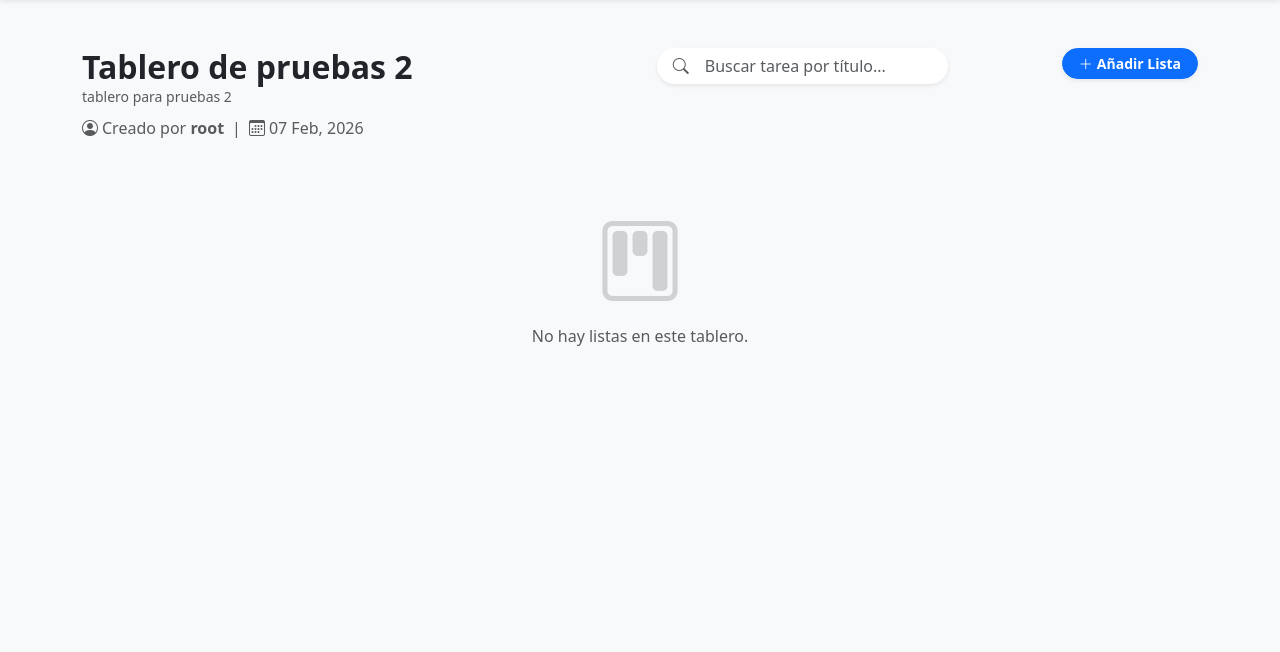
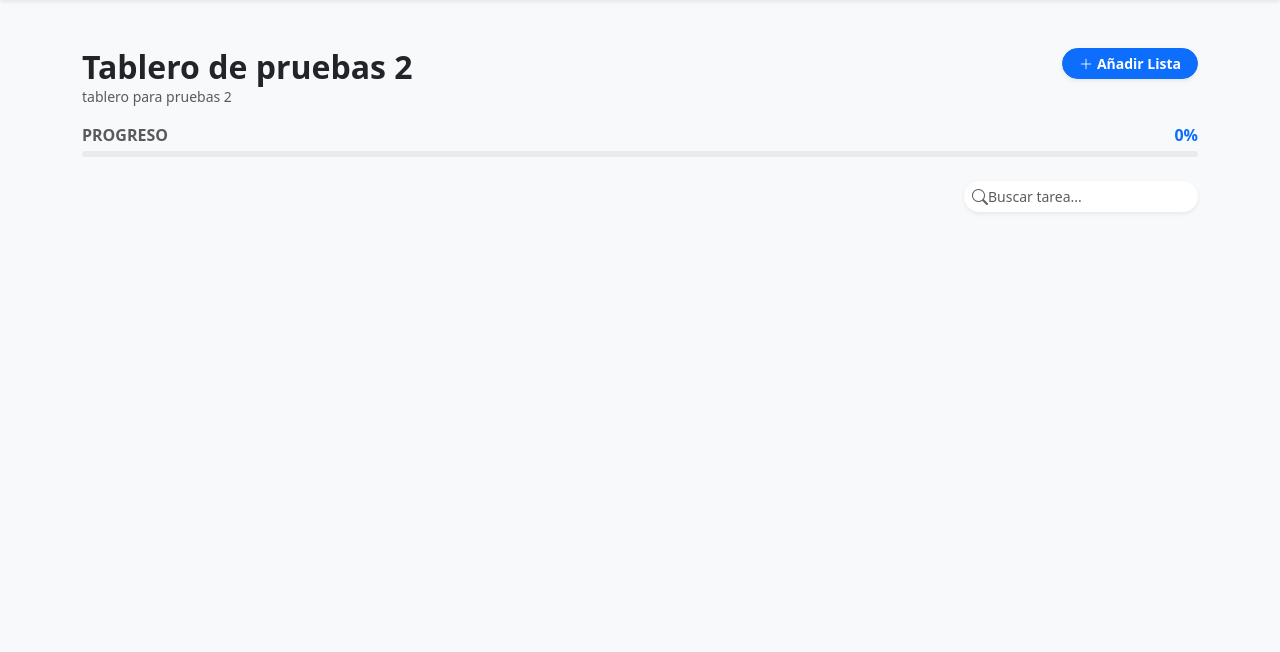
Before and after one commit to dclair/task_master, a Django app: page /boards/2/ in a window 1280 px wide. Shown: the part 78-730 px from the top of the page. Run offline with Django 4.2, Linux system fonts and the light colour scheme; a user stored in the database is signed in; data comes from the database, SQL or seed files in the repository; both versions use the stored data as it was after the commit.

Commit message:
Añadida BARRA DE PROGRESO general. Se actualiza automaticamente segun van pasando las tareas a completadas

```diff
--- a/boards/views.py
+++ b/boards/views.py
@@ -64,7 +64,6 @@ class BoardDetailView(LoginRequiredMixin, DetailView):
 
     def get_object(self, queryset=None):
         board = super().get_object(queryset)
-        # Verificación de propiedad: si no es el dueño, fuera.
         if board.owner != self.request.user:
             raise PermissionDenied
         return board
@@ -73,27 +72,49 @@ class BoardDetailView(LoginRequiredMixin, DetailView):
         context = super().get_context_data(**kwargs)
         board = self.get_object()
 
-        # 1. Detectamos si hay un filtro de etiqueta activo
+        # --- 1. LÓGICA DE FILTRADO Y DEFINICIÓN DE LISTAS ---
         active_tag_id = self.request.GET.get("tag")
+        tasks_queryset = Task.objects.all()
 
-        # 2. Preparamos el filtro de tareas
-        tasks_queryset = Task.objects.all()
         if active_tag_id:
             tasks_queryset = tasks_queryset.filter(tags__id=active_tag_id)
             context["active_tag"] = get_object_or_404(Tag, id=active_tag_id)
 
-        # 3. Aplicamos el filtro a las listas del tablero
+        # Aquí definimos la variable que te daba el NameError
         lists_with_filtered_tasks = board.lists.prefetch_related(
             Prefetch("tasks", queryset=tasks_queryset.order_by("position"))
         )
 
+        # --- 2. CÁLCULO DE PROGRESO ---
+        all_tasks = Task.objects.filter(task_list__board=board)
+        total_count = all_tasks.count()
+
+        done_tasks = all_tasks.filter(
+            Q(task_list__title__icontains="hecho")
+            | Q(task_list__title__icontains="terminado")
+            | Q(task_list__title__icontains="done")
+            | Q(task_list__title__icontains="completa")
+            | Q(task_list__title__icontains="finalizada")
+        ).count()
+
+        progress = int((done_tasks / total_count) * 100) if total_count > 0 else 0
+
+        # --- 3. PASAR DATOS AL CONTEXTO ---
         context["board_lists"] = lists_with_filtered_tasks
+        context["progress"] = progress
+        context["done_tasks"] = done_tasks
+        context["total_tasks"] = (
+            total_count  # Corregido: antes intentabas usar total_tasks sin definirlo
+        )
+
+        # Etiquetas para el resumen superior y el modal
         context["board_tags"] = (
             Tag.objects.filter(tasks__task_list__board=board)
             .annotate(num_tasks=Count("tasks", filter=Q(tasks__task_list__board=board)))
             .distinct()
         )
         context["tags"] = Tag.objects.all()
+
         return context
 
 
--- a/static/js/board_detail.js
+++ b/static/js/board_detail.js
@@ -1,6 +1,6 @@
 document.addEventListener('DOMContentLoaded', function() {
 
-    // --- 1. LÓGICA DE LOS MODALES (creación y edición) ---
+    // --- 1. LÓGICA DE LOS MODALES (Creación y Edición) ---
     const taskModal = document.getElementById('taskModal');
 
     if (taskModal) {
@@ -20,14 +20,19 @@ document.addEventListener('DOMContentLoaded', function() {
                 submitBtn.className = 'btn btn-primary rounded-pill w-100 fw-bold';
 
                 const fields = ['title', 'description', 'priority', 'due_date'];
-                const dataMap = {'title': 'data-title', 'description': 'data-desc', 'priority': 'data-prio', 'due_date': 'data-date'};
+                const dataMap = {
+                    'title': 'data-title',
+                    'description': 'data-desc',
+                    'priority': 'data-prio',
+                    'due_date': 'data-date'
+                };
 
                 fields.forEach(field => {
                     const input = form.querySelector(`[name="${field}"]`);
                     if (input) input.value = trigger.getAttribute(dataMap[field]) || '';
                 });
 
-                // --- NUEVO: Marcar etiquetas existentes ---
+                // Marcar etiquetas existentes
                 const tagIds = (trigger.getAttribute('data-tags') || '').split(',').filter(id => id);
                 tagIds.forEach(id => {
                     const cb = form.querySelector(`[name="tags"][value="${id}"]`);
@@ -44,29 +49,24 @@ document.addEventListener('DOMContentLoaded', function() {
                 submitBtn.className = 'btn btn-success rounded-pill w-100 fw-bold';
 
                 form.reset();
-                // Importante: Aseguramos que los checkboxes de etiquetas se limpien también
-                form.querySelectorAll('[name="tags"]').forEach(cb => cb.checked = false);
-
                 const listId = trigger.getAttribute('data-listid');
-                // Corregido el guion: de add_task a add-task/
                 form.action = `/boards/list/${listId}/add-task/`;
             }
         });
     }
 
-    // --- 2. LÓGICA DE DRAG & DROP (Con protección de filtro) ---
+    // --- 2. LÓGICA DE DRAG & DROP (Con actualización de progreso) ---
     const containers = document.querySelectorAll('.tasks-container');
     const isFiltered = new URLSearchParams(window.location.search).has('tag');
 
-    // Solo activamos Sortable si NO hay filtros activos
     if (!isFiltered) {
         containers.forEach(container => {
             new Sortable(container, {
                 group: 'kanban',
                 animation: 150,
+                handle: '.task-card',
                 ghostClass: 'sortable-ghost',
-                dragClass: 'sortable-drag',
-                handle: '.task-card',
+
                 onEnd: function (evt) {
                     const taskId = evt.item.getAttribute('data-taskid');
                     const column = evt.to.closest('.kanban-column');
@@ -81,19 +81,20 @@ document.addEventListener('DOMContentLoaded', function() {
                         body: JSON.stringify({ task_id: taskId, new_list_id: newListId })
                     })
                     .then(response => {
-                        if (!response.ok) { alert('Error al mover la tarea.'); location.reload(); }
+                        if (response.ok) {
+                            // Actualización visual inmediata
+                            updateProgressBar();
+                        } else {
+                            alert('Error al mover la tarea.');
+                            location.reload();
+                        }
                     });
                 }
             });
         });
     }
 
-    // --- 3. EVITAR CONFLICTO CLIC (Borrar vs Editar) ---
-    document.querySelectorAll('.btn-delete-task').forEach(btn => {
-        btn.addEventListener('click', e => e.stopPropagation());
-    });
-
-    // --- 4. BUSCADOR EN TIEMPO REAL ---
+    // --- 3. BUSCADOR EN TIEMPO REAL ---
     const searchInput = document.getElementById('taskSearch');
     if (searchInput) {
         searchInput.addEventListener('input', function(e) {
@@ -101,24 +102,51 @@ document.addEventListener('DOMContentLoaded', function() {
             const cards = document.querySelectorAll('.task-card');
 
             cards.forEach(card => {
-                // Buscamos en el título y en la descripción (sacados de los data-attributes)
-                const title = card.getAttribute('data-title').toLowerCase();
-                const desc = card.getAttribute('data-desc').toLowerCase();
+                const title = (card.getAttribute('data-title') || '').toLowerCase();
+                const desc = (card.getAttribute('data-desc') || '').toLowerCase();
 
                 if (title.includes(searchTerm) || desc.includes(searchTerm)) {
-                    card.style.display = "block"; // Se muestra si coincide
-                    card.classList.add('animate__animated', 'animate__fadeIn'); // Opcional: efecto visual
+                    card.style.display = "block";
                 } else {
-                    card.style.display = "none"; // Se oculta si no coincide
+                    card.style.display = "none";
                 }
             });
-
-            // Opcional: Ocultar columnas vacías si no hay resultados (avísame si lo quieres)
         });
     }
 
+    // --- 4. EVITAR CONFLICTO CLIC (Borrar vs Editar) ---
+    document.querySelectorAll('.btn-delete-task').forEach(btn => {
+        btn.addEventListener('click', e => e.stopPropagation());
+    });
+
 });
 
+// --- FUNCIONES AUXILIARES (Fuera del DOMContentLoaded para ser accesibles) ---
+
+/**
+ * Recalcula el progreso basándose en las columnas marcadas con data-is-done
+ */
+function updateProgressBar() {
+    const allTasks = document.querySelectorAll('.task-card').length;
+    const doneTasks = document.querySelectorAll('.kanban-column[data-is-done="true"] .task-card').length;
+
+    const percentage = allTasks > 0 ? Math.round((doneTasks / allTasks) * 100) : 0;
+
+    const progressBar = document.getElementById('main-progress-bar');
+    const progressText = document.getElementById('progress-text');
+
+    if (progressBar) {
+        progressBar.style.width = percentage + '%';
+        progressBar.setAttribute('aria-valuenow', percentage);
+    }
+    if (progressText) {
+        progressText.textContent = percentage + '%';
+    }
+}
+
+/**
+ * Obtiene el token CSRF de las cookies
+ */
 function getCookie(name) {
     let cookieValue = null;
     if (document.cookie && document.cookie !== '') {
--- a/templates/boards/board_detail.html
+++ b/templates/boards/board_detail.html
@@ -10,60 +10,52 @@
             <h2 class="fw-bold text-dark mb-0">{{ board.title }}</h2>
             <p class="text-muted small mb-0">{{ board.description|default:"Sin descripción adicional." }}</p>
         </div>
+        <button class="btn btn-primary btn-sm rounded-pill px-3 shadow-sm fw-bold" data-bs-toggle="modal" data-bs-target="#listModal">
+            <i class="bi bi-plus-lg me-1"></i>Añadir Lista
+        </button>
+    </div>
 
-        <div class="d-flex flex-wrap gap-2 mt-3 mb-2 align-items-center">
+    <div class="mt-3 mb-4">
+        <div class="d-flex justify-content-between align-items-end mb-1">
+            <span class="extra-small fw-bold text-muted text-uppercase">Progreso</span>
+            <span id="progress-text" class="extra-small fw-bold text-primary">{{ progress }}%</span>
+        </div>
+        <div class="progress" style="height: 6px; border-radius: 10px; background-color: #e9ecef;">
+            <div id="main-progress-bar" class="progress-bar bg-success" role="progressbar"
+                style="width: {{ progress }}%;" aria-valuenow="{{ progress }}"
+                aria-valuemin="0" aria-valuemax="100"></div>
+        </div>
+    </div>
+
+
+    <div class="d-flex flex-column flex-md-row justify-content-between align-items-md-center gap-3 mb-4">
+        <div class="d-flex flex-wrap gap-2 align-items-center">
             {% for tag in board_tags %}
             <a href="?tag={{ tag.id }}"
                class="badge rounded-pill border text-decoration-none text-dark d-flex align-items-center px-3 py-2 shadow-sm
                       {% if active_tag.id == tag.id %}border-dark border-2{% endif %}"
-            style="background-color: {{ tag.color }}; font-size: 0.75rem;">
+               style="background-color: {{ tag.color }}; font-size: 0.65rem;">
                 <span class="fw-bold me-2">{{ tag.name|upper }}</span>
-                <span class="bg-white bg-opacity-50 rounded-circle d-flex align-items-center justify-content-center"
-                    style="width: 20px; height: 20px; font-size: 0.65rem;">
-                    {{ tag.num_tasks }}
-                </span>
+                <span class="bg-white bg-opacity-50 rounded-circle d-flex align-items-center justify-content-center" style="width: 18px; height: 18px;">{{ tag.num_tasks }}</span>
             </a>
             {% endfor %}
-
             {% if active_tag %}
-            <a href="?" class="btn btn-sm btn-outline-secondary rounded-pill px-3 ms-2" style="font-size: 0.7rem;">
-                <i class="bi bi-x-circle me-1"></i> Quitar filtro: <strong>{{ active_tag.name }}</strong>
-            </a>
+            <a href="?" class="btn btn-sm btn-link text-muted extra-small p-0 ms-2 text-decoration-none">Quitar filtro</a>
             {% endif %}
         </div>
-
-        <div class="d-flex flex-column flex-md-row justify-content-between align-items-md-center gap-3 mb-4">
-            <div class="d-flex flex-wrap gap-2 align-items-center">
-                {% for tag in board_tags %}
-                    {% endfor %}
+        <div class="position-relative" style="min-width: 200px;">
+            <input type="text" id="taskSearch" class="form-control form-control-sm rounded-pill ps-4 border-0 shadow-sm" placeholder="Buscar tarea...">
+            <i class="bi bi-search position-absolute top-50 start-0 translate-middle-y ms-2 text-muted extra-small"></i>
         </div>
-
-            <div class="position-relative" style="min-width: 250px;">
-                <span class="position-absolute top-50 start-0 translate-middle-y ps-3 text-muted">
-                    <i class="bi bi-search"></i>
-                </span>
-                <input type="text" id="taskSearch" class="form-control rounded-pill ps-5 border-0 shadow-sm"
-                    placeholder="Buscar tarea por título...">
-            </div>
-        </div>
-
-        <button class="btn btn-primary btn-sm rounded-pill px-3 shadow-sm fw-bold" data-bs-toggle="modal" data-bs-target="#listModal">
-            <i class="bi bi-plus-lg me-1"></i>Añadir Lista
-        </button>
-    </div>
-    <div class="d-flex align-items-center text-muted extra-small">
-        <i class="bi bi-person-circle me-1"></i>
-        <span>Creado por <strong>{{ board.owner.username }}</strong></span>
-        <span class="mx-2">|</span>
-        <i class="bi bi-calendar3 me-1"></i>
-        <span>{{ board.created_at|date:"d M, Y" }}</span>
     </div>
 </div>
 
 <div class="kanban-wrapper">
     {% for list in board_lists %}
-    <div class="kanban-column shadow-sm">
-
+    <div class="kanban-column shadow-sm"
+        {% if 'hecho' in list.title|lower or 'termin' in list.title|lower or 'completa' in list.title|lower or 'done' in list.title|lower %}
+            data-is-done="true"
+        {% endif %}>
         <div class="kanban-column-header">
             <div class="d-flex justify-content-between align-items-start mb-2">
                 <div class="d-flex align-items-center">
@@ -72,42 +64,24 @@
                         {% elif 'proces' in list.title|lower or 'haciendo' in list.title|lower %}bg-primary
                         {% elif 'hecho' in list.title|lower or 'termin' in list.title|lower %}bg-success
                         {% else %}bg-dark{% endif %}">
-
-                        <i class="bi
-                            {% if 'hacer' in list.title|lower or 'pendient' in list.title|lower %}bi-list-task
-                            {% elif 'proces' in list.title|lower or 'haciendo' in list.title|lower %}bi-play-circle-fill
-                            {% elif 'hecho' in list.title|lower or 'termin' in list.title|lower %}bi-check-circle-fill
-                            {% else %}bi-bookmark-fill{% endif %}">
-                        </i>
+                        <i class="bi bi-list-task"></i>
                     </div>
                     <h6 class="column-title mb-0">{{ list.title|upper }}</h6>
                 </div>
-
                 <div class="dropdown">
-                    <button class="btn btn-sm border-0 opacity-50 p-0" data-bs-toggle="dropdown">
-                        <i class="bi bi-three-dots-vertical"></i>
-                    </button>
+                    <button class="btn btn-sm border-0 opacity-50 p-0" data-bs-toggle="dropdown"><i class="bi bi-three-dots-vertical"></i></button>
                     <ul class="dropdown-menu shadow-sm border-0">
                         <li>
-                            <form action="{% url 'boards:delete_list' list.id %}" method="post"
-                                onsubmit="return confirm('¿Estás seguro de que quieres eliminar esta lista y todas sus tareas?');">
+                            <form action="{% url 'boards:delete_list' list.id %}" method="post">
                                 {% csrf_token %}
-                                <button type="submit" class="dropdown-item text-danger small">
-                                    <i class="bi bi-trash3 me-2"></i>Eliminar lista
-                                </button>
+                                <button type="submit" class="dropdown-item text-danger small">Eliminar lista</button>
                             </form>
                         </li>
                     </ul>
                 </div>
             </div>
-
             <div class="d-flex align-items-center justify-content-between opacity-75">
-                <span class="badge rounded-pill bg-light text-dark border extra-small">
-                    {{ list.tasks.count }} tareas
-                </span>
-                <span class="text-muted" style="font-size: 0.65rem;">
-                    Por: {{ list.creator.username|default:board.owner.username }}
-                </span>
+                <span class="badge rounded-pill bg-light text-dark border extra-small">{{ list.tasks.count }} tareas</span>
             </div>
         </div>
 
@@ -119,52 +93,36 @@
                     data-desc="{{ task.description|default:'' }}"
                     data-prio="{{ task.priority }}"
                     data-date="{{ task.due_date|date:'Y-m-d\TH:i' }}"
+                    data-tags="{% for tag in task.tags.all %}{{ tag.id }}{% if not forloop.last %},{% endif %}{% endfor %}"
                     data-bs-toggle="modal"
                     data-bs-target="#taskModal"
-                    data-tags="{% for tag in task.tags.all %}{{ tag.id }}{% if not forloop.last %},{% endif %}{% endfor %}"
                     style="cursor: pointer;">
+
                 <div class="d-flex justify-content-between align-items-start mb-2">
                     <div class="d-flex align-items-center overflow-hidden">
-                        <i class="bi bi-grip-vertical text-muted fs-5 me-1" style="cursor: grab;"></i>
-                        <h6 class="mb-0 fw-bold text-dark text-truncate" style="font-size: 0.85rem;">
-                            {{ task.title }}
-                        </h6>
+                        <i class="bi bi-grip-vertical text-muted fs-5 me-1"></i>
+                        <h6 class="mb-0 fw-bold text-dark text-truncate" style="font-size: 0.85rem;">{{ task.title }}</h6>
+                    </div>
+                    <form action="{% url 'boards:delete_task' task.id %}" method="post" class="ms-2">
+                        {% csrf_token %}
+                        <button type="submit" class="btn-delete-task text-danger p-0 border-0 bg-transparent opacity-50"><i class="bi bi-trash3" style="font-size: 0.8rem;"></i></button>
+                    </form>
                 </div>
 
                 <div class="task-tags d-flex flex-wrap gap-1 mb-2">
                     {% for tag in task.tags.all %}
-                        <span class="badge rounded-pill border text-dark"
-                            style="background-color: {{ tag.color }}; font-size: 0.65rem; font-weight: 600;">
-                            {{ tag.name|upper }}
-                        </span>
+                    <span class="badge rounded-pill border text-dark" style="background-color: {{ tag.color }}; font-size: 0.6rem;">{{ tag.name|upper }}</span>
                     {% endfor %}
                 </div>
 
-                    <form action="{% url 'boards:delete_task' task.id %}" method="post"
-                        onsubmit="return confirm('¿Eliminar la tarea?');" class="ms-2">
-                        {% csrf_token %}
-                        <button type="submit" class="btn-delete-task text-danger p-0 border-0 bg-transparent opacity-50">
-                            <i class="bi bi-trash3" style="font-size: 0.8rem;"></i>
-                        </button>
-                    </form>
-                </div>
-
                 {% if task.description %}
-                    <p class="text-muted mb-3 text-truncate-2" style="font-size: 0.75rem; line-height: 1.4;">
-                        {{ task.description }}
-                    </p>
+                    <p class="text-muted mb-3 text-truncate-2" style="font-size: 0.75rem; line-height: 1.4;">{{ task.description }}</p>
                 {% endif %}
 
                 <div class="d-flex justify-content-between align-items-center pt-2 border-top">
                     <div class="d-flex align-items-center text-muted" style="font-size: 0.65rem;">
-                        <i class="bi bi-clock me-1"></i>
-                        {{ task.due_date|date:"d M H:i"|default:"Sin fecha" }}
+                        <i class="bi bi-clock me-1"></i>{{ task.due_date|date:"d M H:i"|default:"Sin fecha" }}
                     </div>
-                    {% if task.assigned_to %}
-                        <div class="user-avatar-mini shadow-sm" title="Asignado a {{ task.assigned_to.username }}">
-                            {{ task.assigned_to.username|slice:":1"|upper }}
-                        </div>
-                    {% endif %}
                 </div>
             </div>
             {% empty %}
@@ -184,13 +142,11 @@
             </button>
         </div>
     </div>
-    {% empty %}
-    <div class="col-12 text-center py-5">
-        <i class="bi bi-kanban display-1 text-muted opacity-25"></i>
-        <p class="text-muted mt-3">No hay listas en este tablero.</p>
-    </div>
     {% endfor %}
 </div>
 
 {% include "boards/_modals.html" %}
+
+<script src="https://cdn.jsdelivr.net/npm/sortablejs@1.15.0/Sortable.min.js"></script>
+<script src="{% static 'js/board_detail.js' %}"></script>
 {% endblock %}
```
Also changed, not shown: static/style.css (+11 -0 lines), db.sqlite3. Lines whose indentation alone changed are shown as unchanged.
